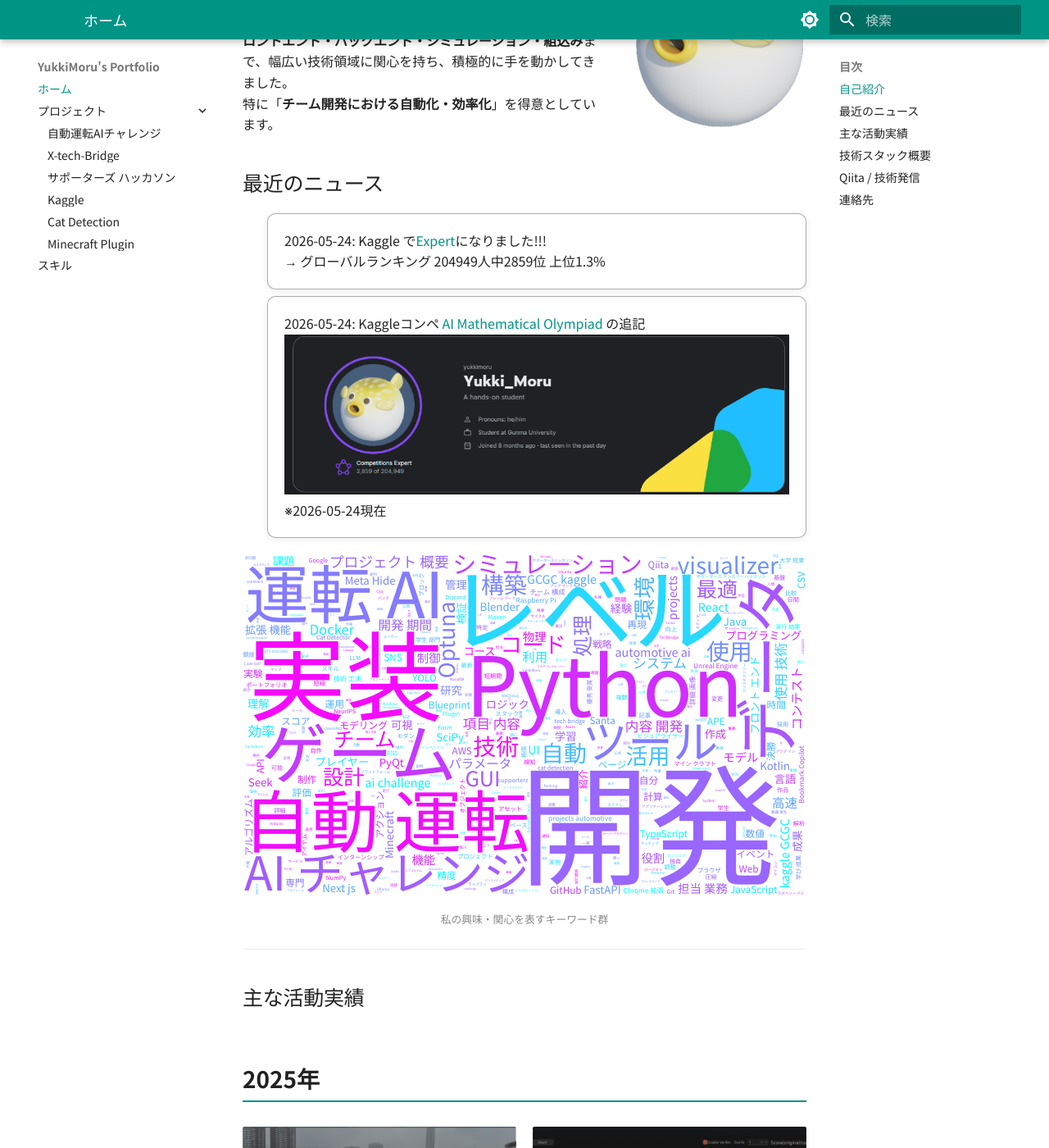
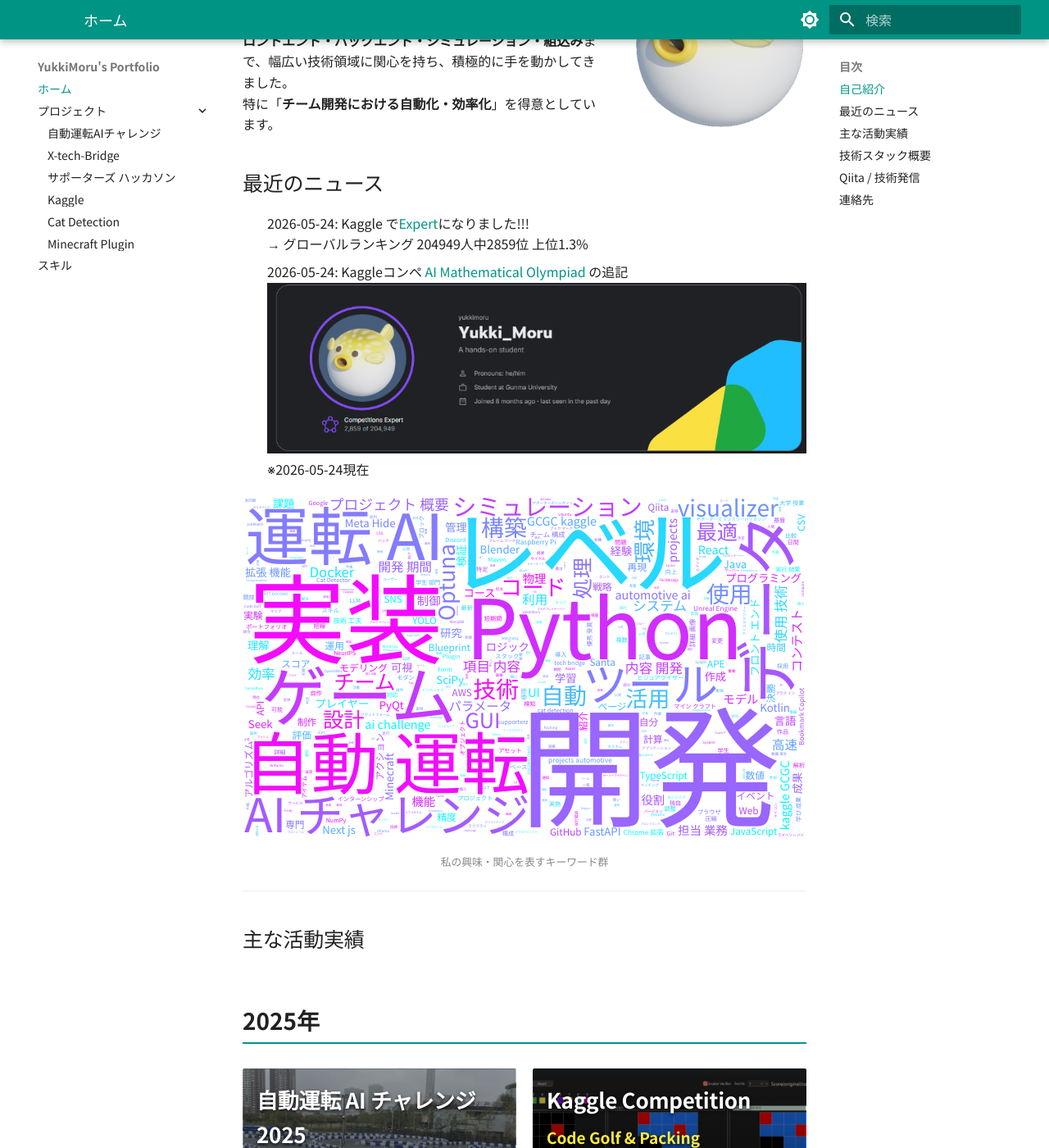
Before and after one commit to YukkiMoru/portfolio, an MkDocs documentation site: the page built from docs/index.md, in a window 1280 px wide and 1400 px high, scrolled down 245 px. Shown: the whole window at 82% size. Built offline with MkDocs 1.6.1 and Material for MkDocs 9.7.7, drawn with Linux system fonts in a browser that asks for light colours.

Commit message:
fix : CSSのul liでの挙動の変更

```diff
--- a/docs/stylesheets/extra.css
+++ b/docs/stylesheets/extra.css
@@ -26,15 +26,6 @@
   font-weight: 600;
 }
 
-.md-nav__link {
-  border-radius: 0.1rem;
-  transition: background-color 125ms;
-}
-
-.md-nav__link:hover {
-  background-color: var(--md-accent-fg-color--transparent);
-}
-
 /* 3列グリッドレイアウト */
 .md-content ul {
   display: grid;
@@ -45,30 +36,9 @@
   margin: 1rem 0;
 }
 
-/* 小枠 */
-.md-content ul li {
-  background: var(--md-default-bg-color);
-  border: 1px solid var(--md-default-fg-color--lighter);
-  border-radius: 0.5rem;
-  padding: 1rem;
-  transition: all 0.3s ease;
-  box-shadow: 0 2px 8px rgba(0,0,0,0.08);
-  min-height: 3rem;
-  /* display: flex; */
-  /* align-items: center; */
-  word-break: break-word;
-}
-
 .md-content ul li strong:first-child {
   white-space: nowrap;
   margin-right: 0.5rem;
-}
-
-/* 小枠のモーション */
-.md-content ul li:hover {
-  transform: translateY(-2px);
-  box-shadow: 0 4px 16px rgba(0,0,0,0.12);
-  border-color: var(--md-accent-fg-color);
 }
 
 /* レスポンシブ対応 */
```
